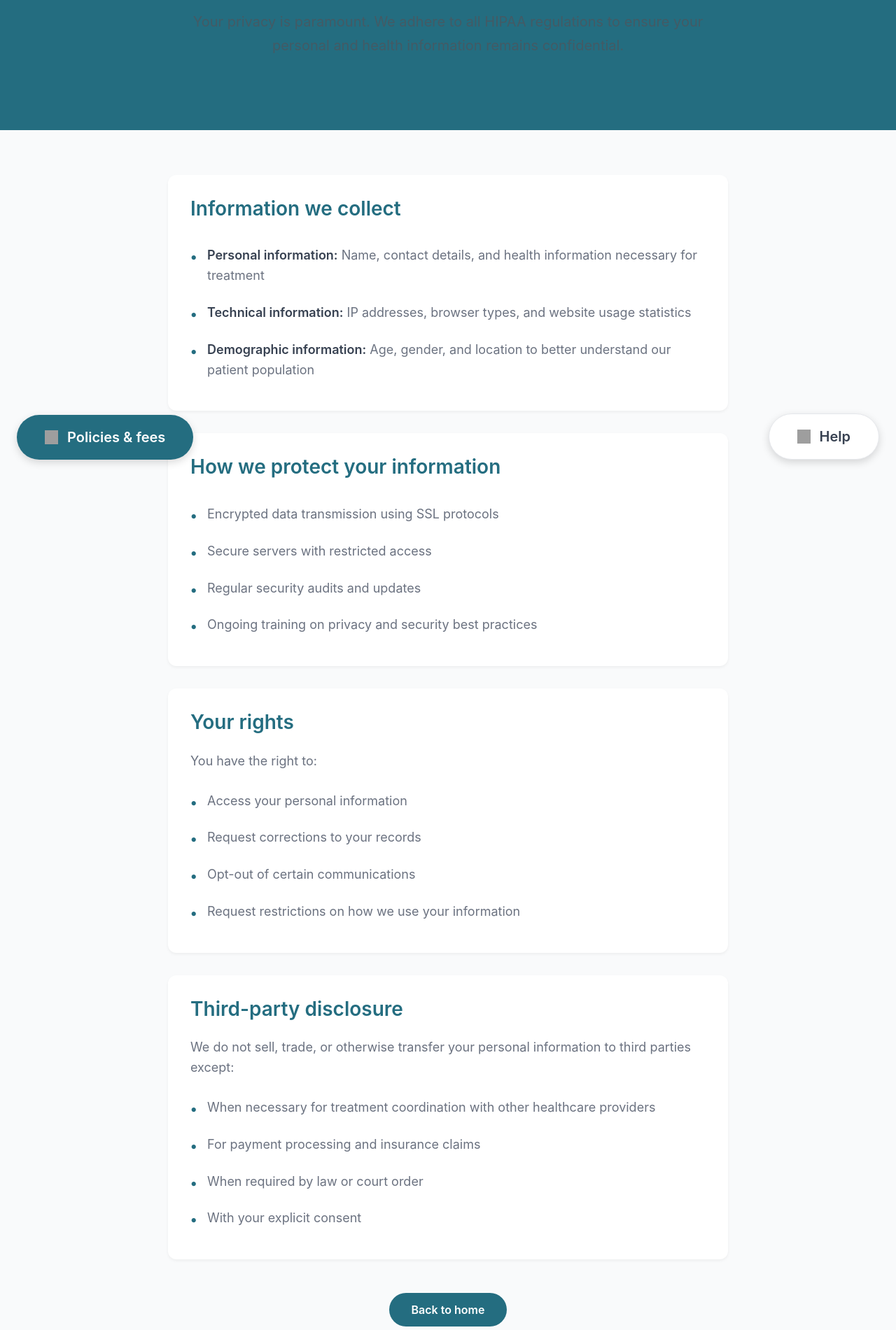
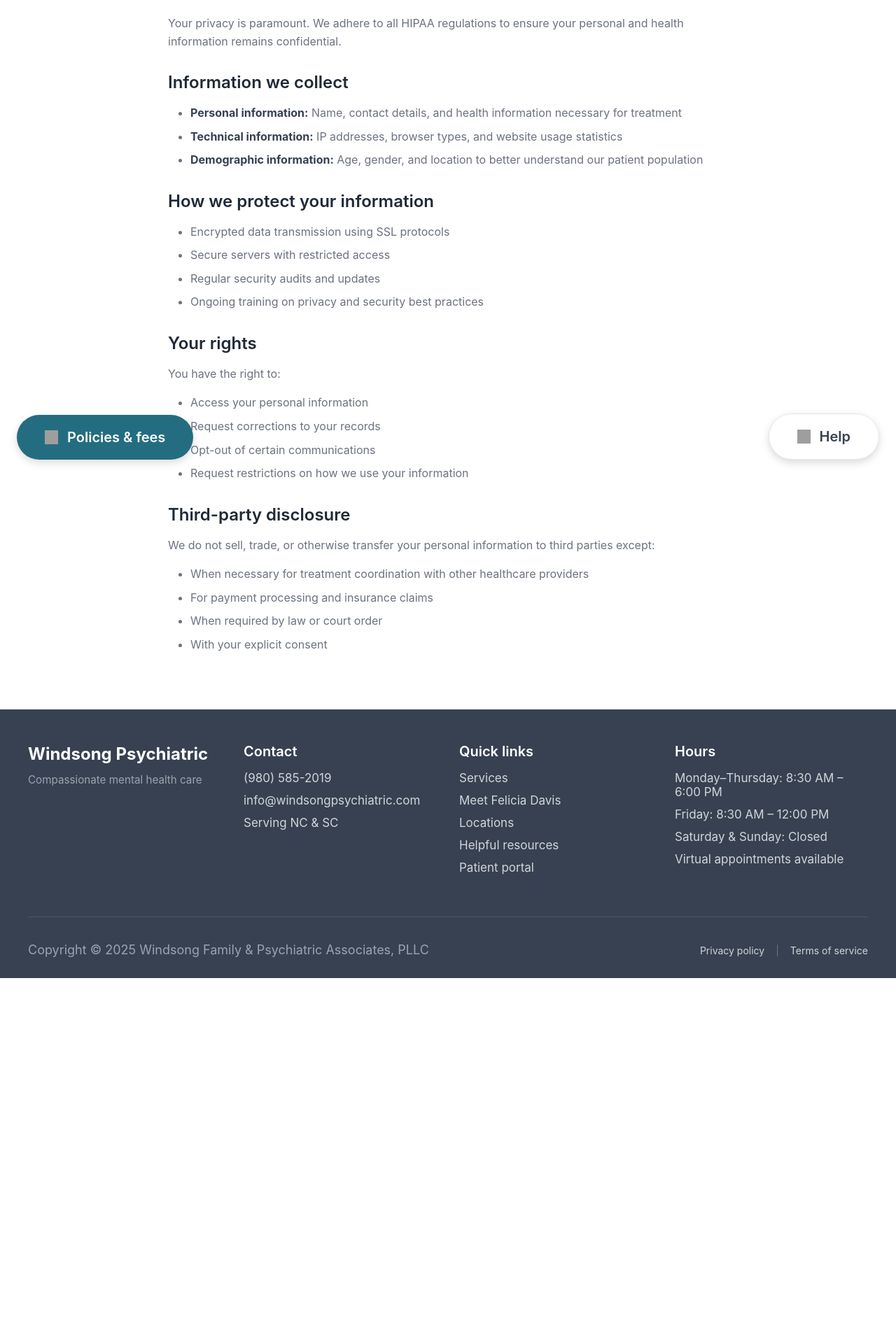
Before and after one commit to Brandi-Kinard/windsong-psychiatric, a React (Vite) app: page /privacy in a window 1280 px wide. Shown: the part 119-2020 px from the top of the page at 70% size. After the commit the page ends 1517 px from the top, so only its background shows below. Built offline with nearby package versions, Linux system fonts and the light colour scheme; grey boxes are pictures that could not be loaded.

Commit message:
Simplify Privacy Policy page formatting

```diff
--- a/src/components/PrivacyPolicy.css
+++ b/src/components/PrivacyPolicy.css
@@ -1,33 +1,6 @@
 .privacy-policy-page {
   min-height: 100vh;
-  background-color: #f9fafb;
-}
-
-.privacy-hero {
-  background-color: #246D80;
-  color: white;
-  padding: 4rem 1.5rem 3rem;
-  text-align: center;
-}
-
-.privacy-hero-content {
-  max-width: 800px;
-  margin: 0 auto;
-}
-
-.privacy-hero h1 {
-  font-size: 3rem;
-  font-weight: 700;
-  margin-bottom: 1rem;
-}
-
-.hero-subtitle {
-  font-size: 1.25rem;
-  line-height: 1.7;
-  opacity: 0.95;
-}
-
-.privacy-content {
+  background-color: white;
   padding: 4rem 1.5rem;
 }
 
@@ -36,101 +9,55 @@
   margin: 0 auto;
 }
 
-.policy-section {
-  background-color: white;
-  border-radius: 12px;
-  padding: 2rem;
+.privacy-policy-page h1 {
+  font-size: 2.5rem;
+  color: #1f2937;
   margin-bottom: 2rem;
-  box-shadow: 0 2px 4px rgba(0, 0, 0, 0.05);
+  font-weight: 700;
 }
 
-.policy-section h2 {
-  font-size: 1.75rem;
-  color: #246D80;
-  margin-bottom: 1.5rem;
+.privacy-policy-page h2 {
+  font-size: 1.5rem;
+  color: #1f2937;
+  margin-top: 2rem;
+  margin-bottom: 1rem;
   font-weight: 600;
 }
 
-.policy-section p {
-  font-size: 1.125rem;
+.privacy-policy-page p {
+  font-size: 1rem;
   color: #6b7280;
   line-height: 1.6;
   margin-bottom: 1rem;
 }
 
-.policy-section ul {
-  list-style: none;
-  padding: 0;
+.privacy-policy-page ul {
+  margin-bottom: 1rem;
+  padding-left: 2rem;
 }
 
-.policy-section li {
-  padding: 0.75rem 0;
-  font-size: 1.125rem;
+.privacy-policy-page li {
+  font-size: 1rem;
   color: #6b7280;
   line-height: 1.6;
-  position: relative;
-  padding-left: 1.5rem;
+  margin-bottom: 0.5rem;
 }
 
-.policy-section li::before {
-  content: "•";
-  color: #246D80;
-  font-weight: bold;
-  font-size: 1.25rem;
-  position: absolute;
-  left: 0;
-}
-
-.policy-section li strong {
+.privacy-policy-page li strong {
   color: #374151;
-  font-weight: 600;
-}
-
-.back-button-container {
-  text-align: center;
-  margin-top: 3rem;
-}
-
-.back-to-home {
-  display: inline-block;
-  background-color: #246D80;
-  color: white;
-  padding: 0.875rem 2rem;
-  border-radius: 50px;
-  text-decoration: none;
-  font-weight: 600;
-  font-size: 1rem;
-  transition: background-color 0.2s ease;
-}
-
-.back-to-home:hover {
-  background-color: #006B6B;
 }
 
 /* Responsive */
 @media (max-width: 768px) {
-  .privacy-hero h1 {
+  .privacy-policy-page {
+    padding: 2rem 1rem;
+  }
+
+  .privacy-policy-page h1 {
     font-size: 2rem;
   }
 
-  .hero-subtitle {
-    font-size: 1.125rem;
-  }
-
-  .privacy-content {
-    padding: 2rem 1rem;
-  }
-
-  .policy-section {
-    padding: 1.5rem;
-  }
-
-  .policy-section h2 {
-    font-size: 1.5rem;
-  }
-
-  .policy-section p,
-  .policy-section li {
-    font-size: 1rem;
+  .privacy-policy-page h2 {
+    font-size: 1.25rem;
   }
 }
--- a/src/components/PrivacyPolicy.jsx
+++ b/src/components/PrivacyPolicy.jsx
@@ -4,25 +4,18 @@
 const PrivacyPolicy = () => {
   return (
     <div className="privacy-policy-page">
-      <div className="privacy-hero">
-        <div className="privacy-hero-content">
+      <div className="privacy-container">
         <h1>Privacy policy</h1>
-          <p className="hero-subtitle">Your privacy is paramount. We adhere to all HIPAA regulations to ensure your personal and health information remains confidential.</p>
-        </div>
-      </div>
 
-      <div className="privacy-content">
-        <div className="privacy-container">
-          <section className="policy-section">
+        <p>Your privacy is paramount. We adhere to all HIPAA regulations to ensure your personal and health information remains confidential.</p>
+
         <h2>Information we collect</h2>
         <ul>
           <li><strong>Personal information:</strong> Name, contact details, and health information necessary for treatment</li>
           <li><strong>Technical information:</strong> IP addresses, browser types, and website usage statistics</li>
           <li><strong>Demographic information:</strong> Age, gender, and location to better understand our patient population</li>
         </ul>
-          </section>
 
-          <section className="policy-section">
         <h2>How we protect your information</h2>
         <ul>
           <li>Encrypted data transmission using SSL protocols</li>
@@ -30,9 +23,7 @@
           <li>Regular security audits and updates</li>
           <li>Ongoing training on privacy and security best practices</li>
         </ul>
-          </section>
 
-          <section className="policy-section">
         <h2>Your rights</h2>
         <p>You have the right to:</p>
         <ul>
@@ -41,9 +32,7 @@
           <li>Opt-out of certain communications</li>
           <li>Request restrictions on how we use your information</li>
         </ul>
-          </section>
 
-          <section className="policy-section">
         <h2>Third-party disclosure</h2>
         <p>We do not sell, trade, or otherwise transfer your personal information to third parties except:</p>
         <ul>
@@ -52,12 +41,6 @@
           <li>When required by law or court order</li>
           <li>With your explicit consent</li>
         </ul>
-          </section>
-
-          <div className="back-button-container">
-            <a href="/" className="back-to-home">Back to home</a>
-          </div>
-        </div>
       </div>
     </div>
   );
```
Lines whose indentation alone changed are shown as unchanged.
